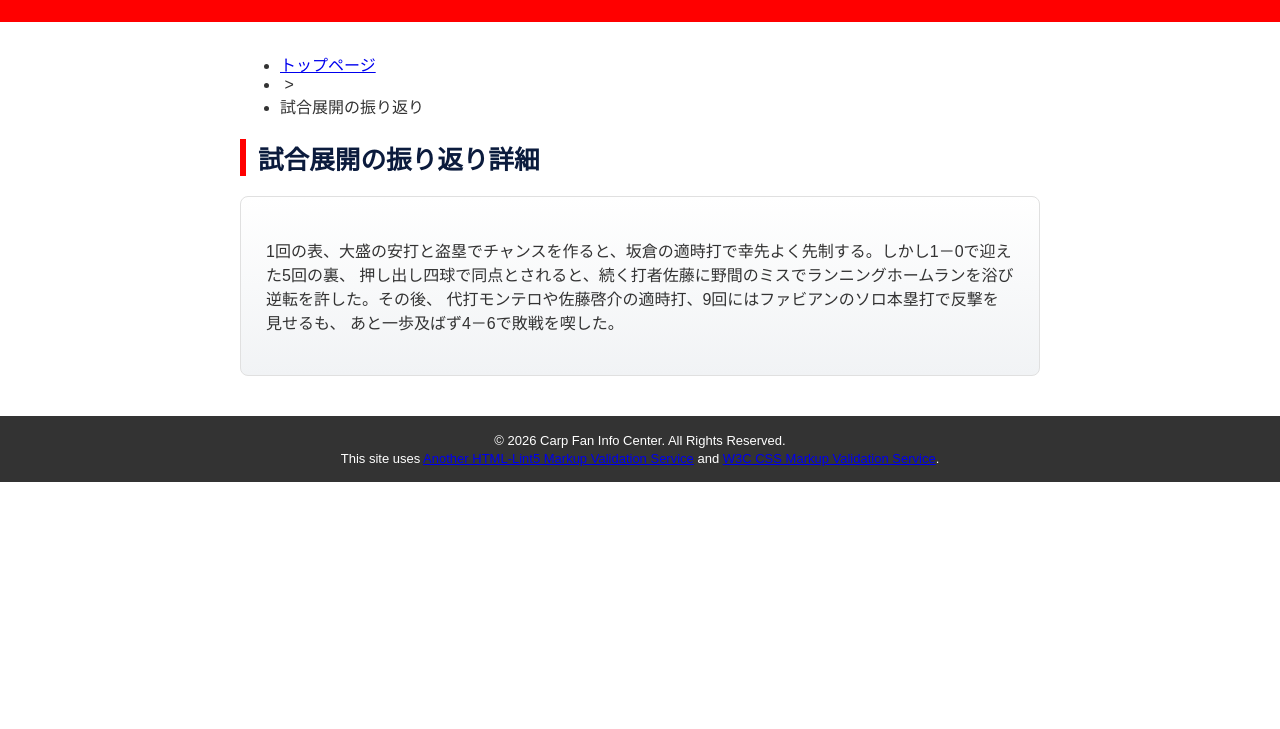
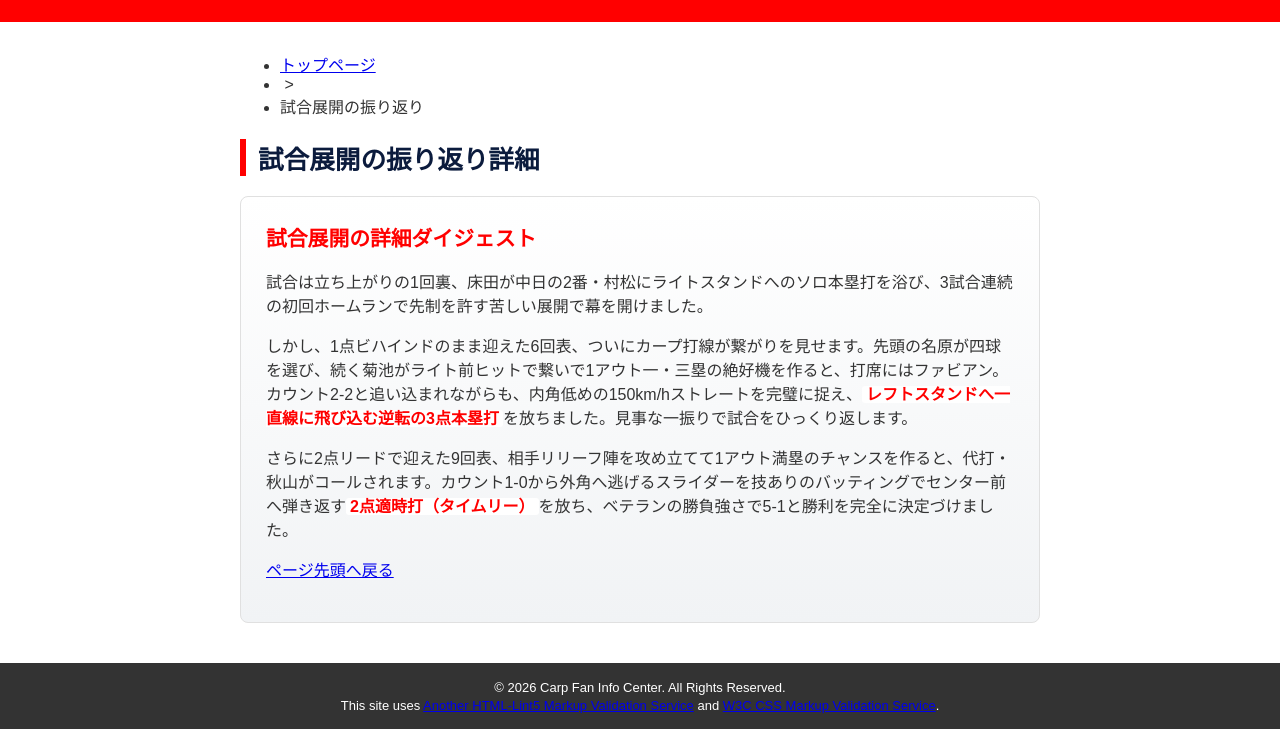
Before and after one commit to Rei10969/Rei10969.github.io, a plain HTML site: page MySite/contents2.html in a window 1280 px wide. Shown: the part 352-1081 px from the top of the page. Before the commit the page ends 834 px from the top, so only its background shows below. Drawn offline with Linux system fonts and the light colour scheme.

Commit message:
Update contents2.html with match details
Added detailed match recap and updated game highlights.

```diff
--- a/MySite/contents2.html
+++ b/MySite/contents2.html
@@ -37,15 +37,16 @@
             <h1></h1>
 
         <div class="gradient-box">
-            <p>1回の表、大盛の安打と盗塁でチャンスを作ると、坂倉の適時打で幸先よく先制する。しかし1－0で迎えた5回の裏、
-            押し出し四球で同点とされると、続く打者佐藤に野間のミスでランニングホームランを浴び逆転を許した。その後、
-            代打モンテロや佐藤啓介の適時打、9回にはファビアンのソロ本塁打で反撃を見せるも、
-            あと一歩及ばず4－6で敗戦を喫した。
-            </p>
-            <ul class="sub-list">
+    <h2>試合展開の詳細ダイジェスト</h2>
 
-            </ul>
-       </div>
+    <p>試合は立ち上がりの1回裏、床田が中日の2番・村松にライトスタンドへのソロ本塁打を浴び、3試合連続の初回ホームランで先制を許す苦しい展開で幕を開けました。</p>
+
+    <p>しかし、1点ビハインドのまま迎えた6回表、ついにカープ打線が繋がりを見せます。先頭の名原が四球を選び、続く菊池がライト前ヒットで繋いで1アウト一・三塁の絶好機を作ると、打席にはファビアン。カウント2-2と追い込まれながらも、内角低めの150km/hストレートを完璧に捉え、<strong>レフトスタンドへ一直線に飛び込む逆転の3点本塁打</strong>を放ちました。見事な一振りで試合をひっくり返します。</p>
+
+    <p>さらに2点リードで迎えた9回表、相手リリーフ陣を攻め立てて1アウト満塁のチャンスを作ると、代打・秋山がコールされます。カウント1-0から外角へ逃げるスライダーを技ありのバッティングでセンター前へ弾き返す<strong>2点適時打（タイムリー）</strong>を放ち、ベテランの勝負強さで5-1と勝利を完全に決定づけました。</p>
+
+    <p class="back-to-top"><a href="index.html#pagetop">ページ先頭へ戻る</a></p>
+</div>
     </article>
 
     <footer>
```
